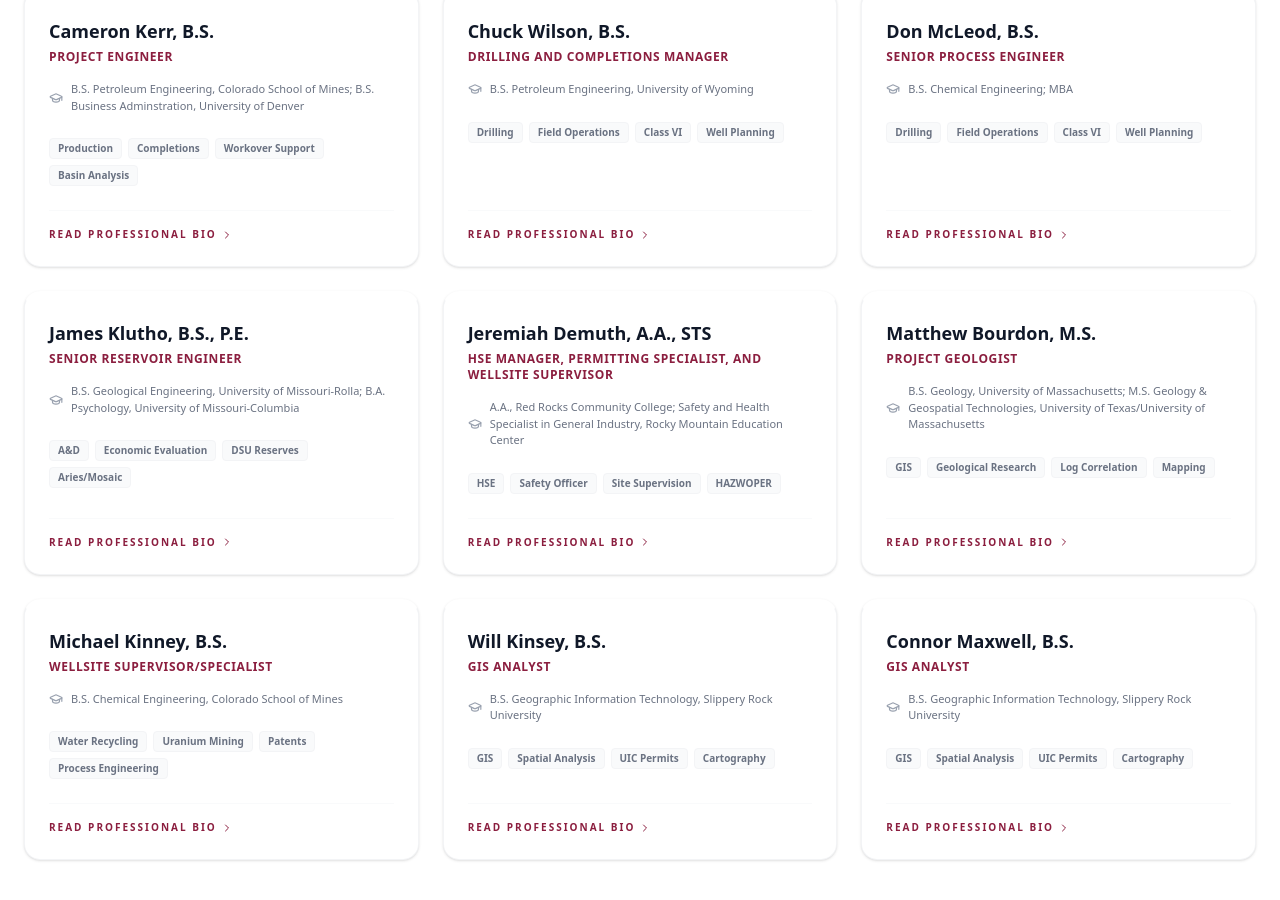
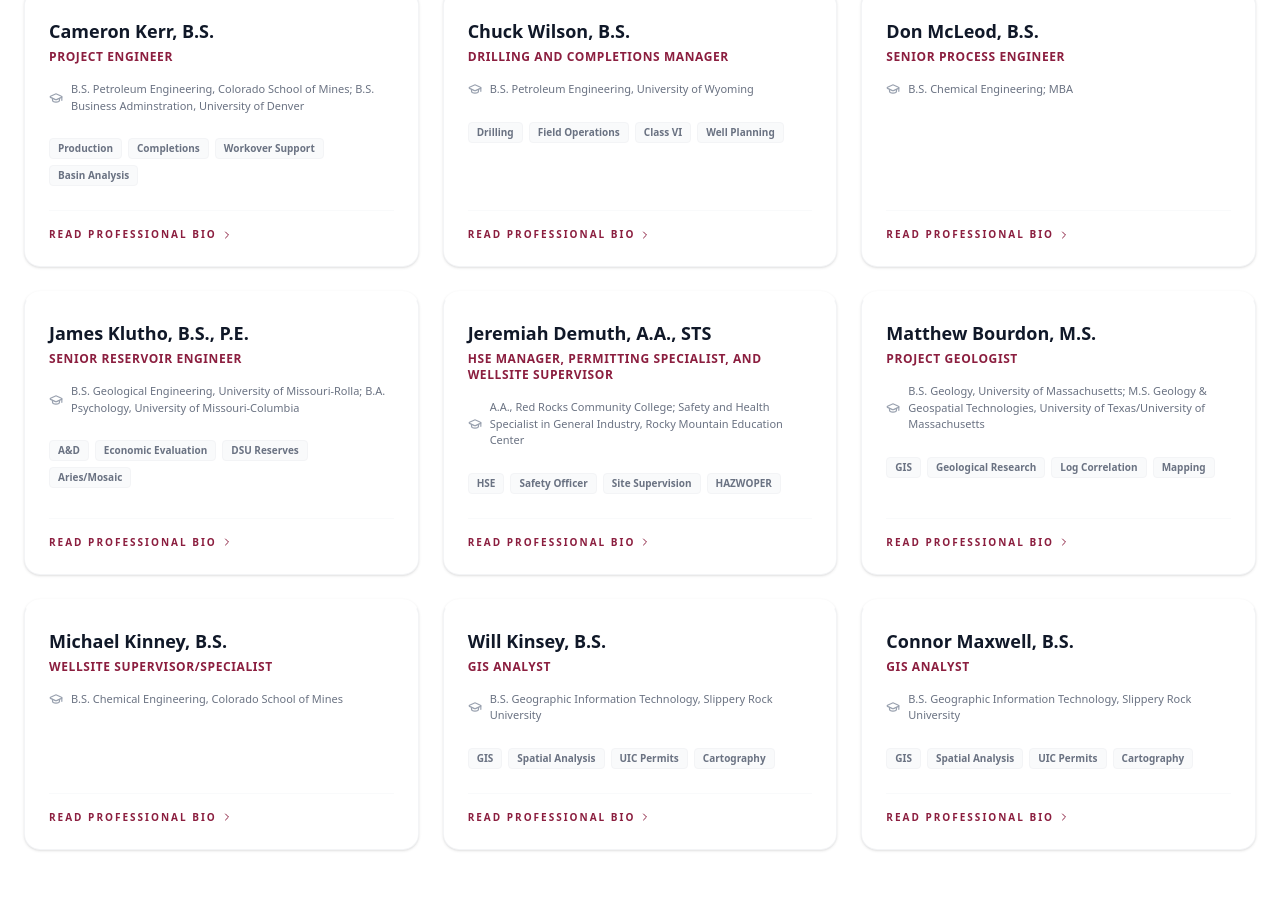
Before and after one commit to cmax88/petrotek-site, a React (Vite) app: page /team in a window 1280 px wide. Shown: the part 1760-2660 px from the top of the page. Built offline with nearby package versions, Linux system fonts and the light colour scheme.

Commit message:
Update Team.jsx

```diff
--- a/src/pages/Team.jsx
+++ b/src/pages/Team.jsx
@@ -131,7 +131,7 @@ const OurTeam = () => {
       name: "Don McLeod, B.S.",
       role: "Senior Process Engineer",
       education: "B.S. Chemical Engineering; MBA",
-      tags: ["Drilling", "Field Operations", "Class VI", "Well Planning"],
+      tags: [],
       bio: "Placeholder",
       personal: "Placeholder"
     },
@@ -163,7 +163,7 @@ const OurTeam = () => {
       name: "Michael Kinney, B.S.",
       role: "Wellsite Supervisor/Specialist",
       education: "B.S. Chemical Engineering, Colorado School of Mines",
-      tags: ["Water Recycling", "Uranium Mining", "Patents", "Process Engineering"],
+      tags: [],
       bio: "Placeholder",
       personal: "Placeholder"
     },
```
